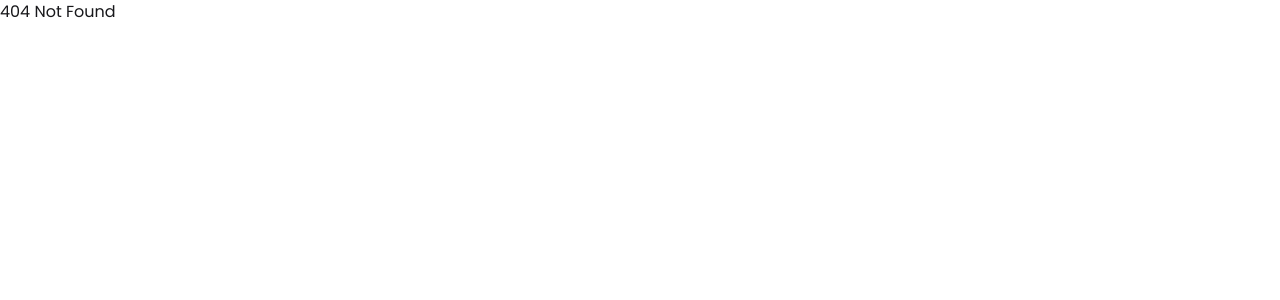
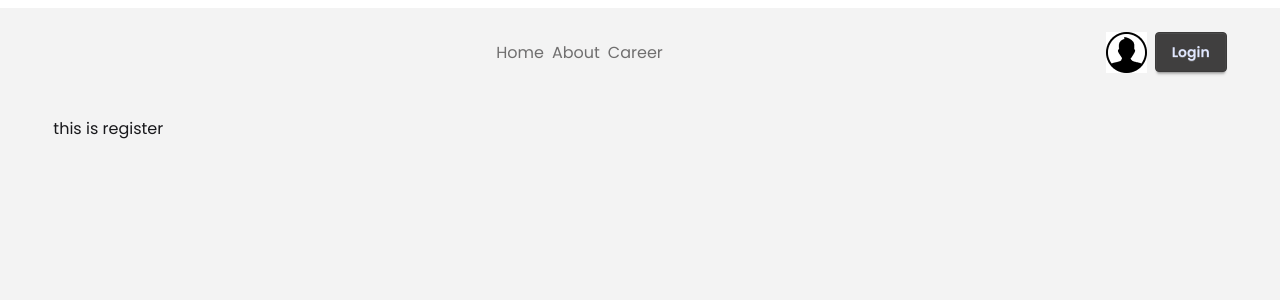
Before and after one commit to mehadishisir/Dragon_News, a React (Vite) app: page /auth/register in a window 1280 px wide. Before the commit this address had no page. Shown: the top 300 px of the page. Built offline with nearby package versions, Linux system fonts and the light colour scheme.

Commit message:
addlogin and register route and make authlayout

```diff
--- a/src/Components/Navbar.jsx
+++ b/src/Components/Navbar.jsx
@@ -1,5 +1,5 @@
 import React from "react";
-import { NavLink } from "react-router";
+import { Link, NavLink } from "react-router";
 import user from "../assets/user.png";
 
 const Navbar = () => {
@@ -13,7 +13,9 @@ const Navbar = () => {
       </div>
       <div className="flex gap-2">
         <img src={user}></img>
-        <button className="btn btn-primary">Login</button>
+        <Link to="/auth/login" className="btn btn-primary">
+          Login
+        </Link>
       </div>
     </div>
   );
--- /dev/null
+++ b/src/Layouts/AuthLayout.jsx
@@ -0,0 +1,18 @@
+import React from "react";
+import Navbar from "../Components/Navbar";
+import { Outlet } from "react-router";
+
+const AuthLayout = () => {
+  return (
+    <div className="bg-accent min-h-screen">
+      <div className="  mt-2 py-6 w-11/12 mx-auto ">
+        <Navbar></Navbar>
+      </div>
+      <main className="w-11/12 mx-auto py-5">
+        <Outlet></Outlet>
+      </main>
+    </div>
+  );
+};
+
+export default AuthLayout;
--- a/src/Layouts/HomeLayout.jsx
+++ b/src/Layouts/HomeLayout.jsx
@@ -22,8 +22,8 @@ const HomeLayout = () => {
       <div className="w-11/12 mx-auto mt-6 mb-6">
         <Navbar></Navbar>
       </div>
-      <main className=" w-11/12 mx-auto  grid grid-cols-12">
-        <aside className="grid col-span-3">
+      <main className=" w-11/12 mx-auto  grid grid-cols-12 gap-5">
+        <aside className="grid col-span-3 sticky top-0 h-fit">
           <LeftAside></LeftAside>
         </aside>
 
@@ -31,7 +31,7 @@ const HomeLayout = () => {
           <Outlet></Outlet>
         </section>
 
-        <aside className="grid col-span-3">
+        <aside className="grid col-span-3 not-first-of-type:">
           <RightAside></RightAside>
         </aside>
       </main>
--- /dev/null
+++ b/src/pages/Login.jsx
@@ -0,0 +1,7 @@
+import React from "react";
+
+const Login = () => {
+  return <div>this is log in</div>;
+};
+
+export default Login;
--- /dev/null
+++ b/src/pages/Register.jsx
@@ -0,0 +1,7 @@
+import React from "react";
+
+const Register = () => {
+  return <div>this is register</div>;
+};
+
+export default Register;
```
Also changed, not shown: src/routes/Routes.jsx (+14 -1 lines).
